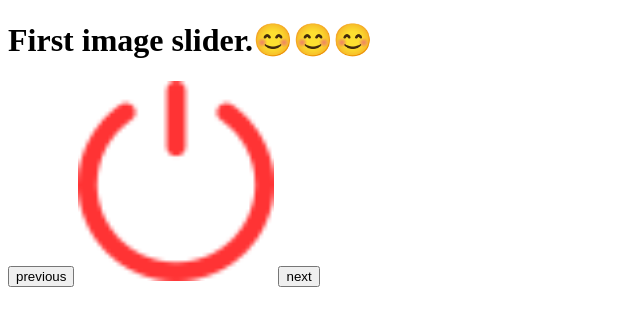
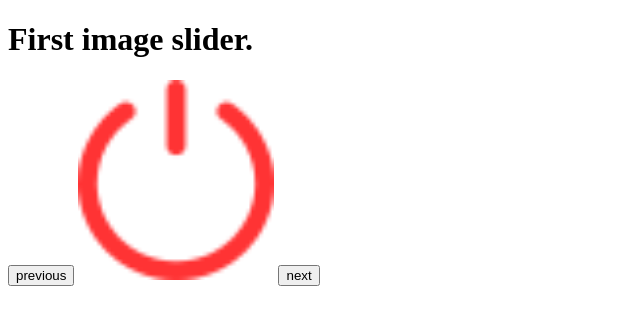
Before and after one commit to asifurrahman01714/js_22-first-image-slider, a plain HTML site: page index.html in a window 1280 px wide. Shown: the whole page, without its empty margins (0-640 px from the left). Drawn offline with Linux system fonts and the light colour scheme.

Commit message:
Add files via upload

```diff
--- a/index.html
+++ b/index.html
@@ -6,7 +6,7 @@
     <title>Javascript project 22</title>
 </head>
 <body>
-    <h1>First image slider.😊😊😊</h1>
+    <h1>First image slider.</h1>
     <button onclick="prev()">previous</button>
     <img src="images/img1.png" alt="" height="200">
     <button onclick="next()">next</button>
```
